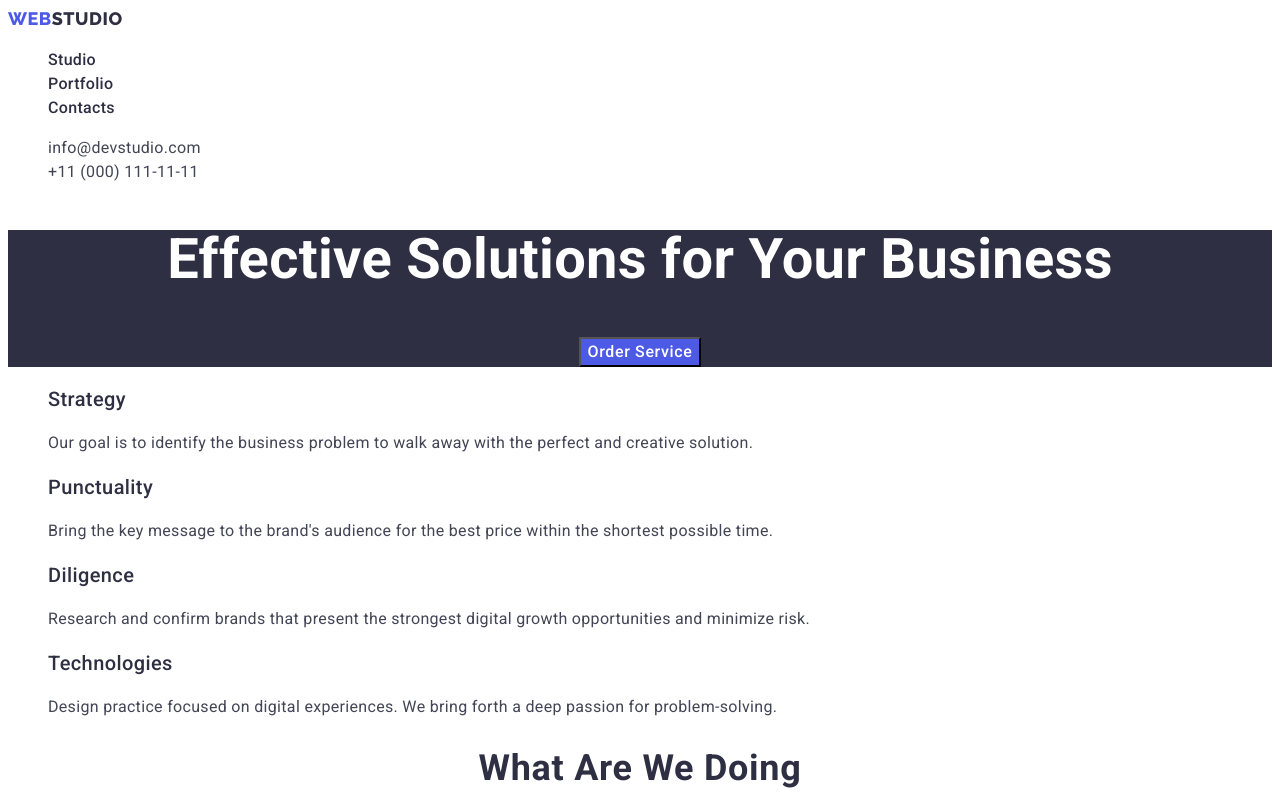
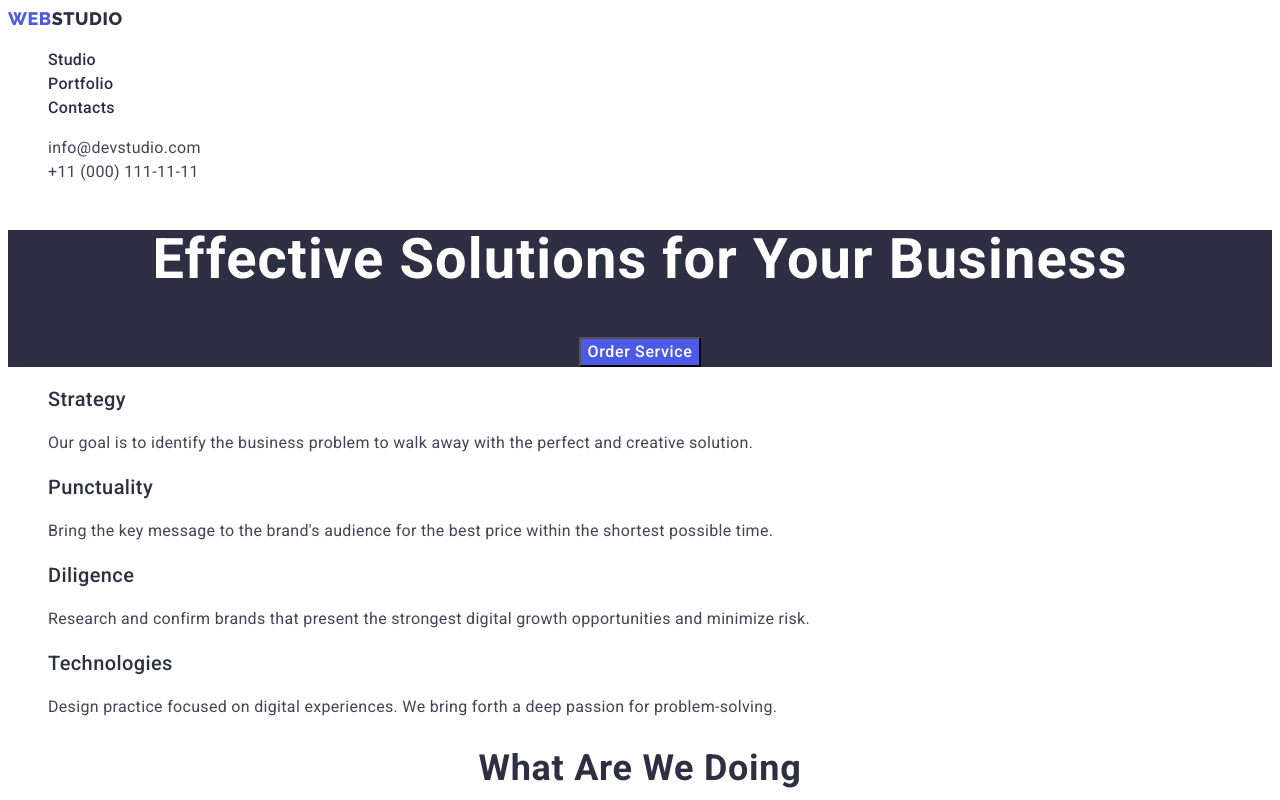
Before and after one commit to MaksymGS/goit-markup-hw-02, a plain HTML site: page index.html in a window 1280 px wide. Shown: the top 800 px of the page. Drawn offline with Linux system fonts and the light colour scheme.

Commit message:
minifix hw2

```diff
--- a/css/styles.css
+++ b/css/styles.css
@@ -100,8 +100,9 @@ body {
   font-weight: 700;
   font-size: 56px;
   line-height: 1.07;
+  letter-spacing: 0.02em;
   color: var(--back-color);
-  background-color: var(--main-color);
+  background-color: var(--heeader-color);
 }
 .section-title {
   font-weight: 700;
```
